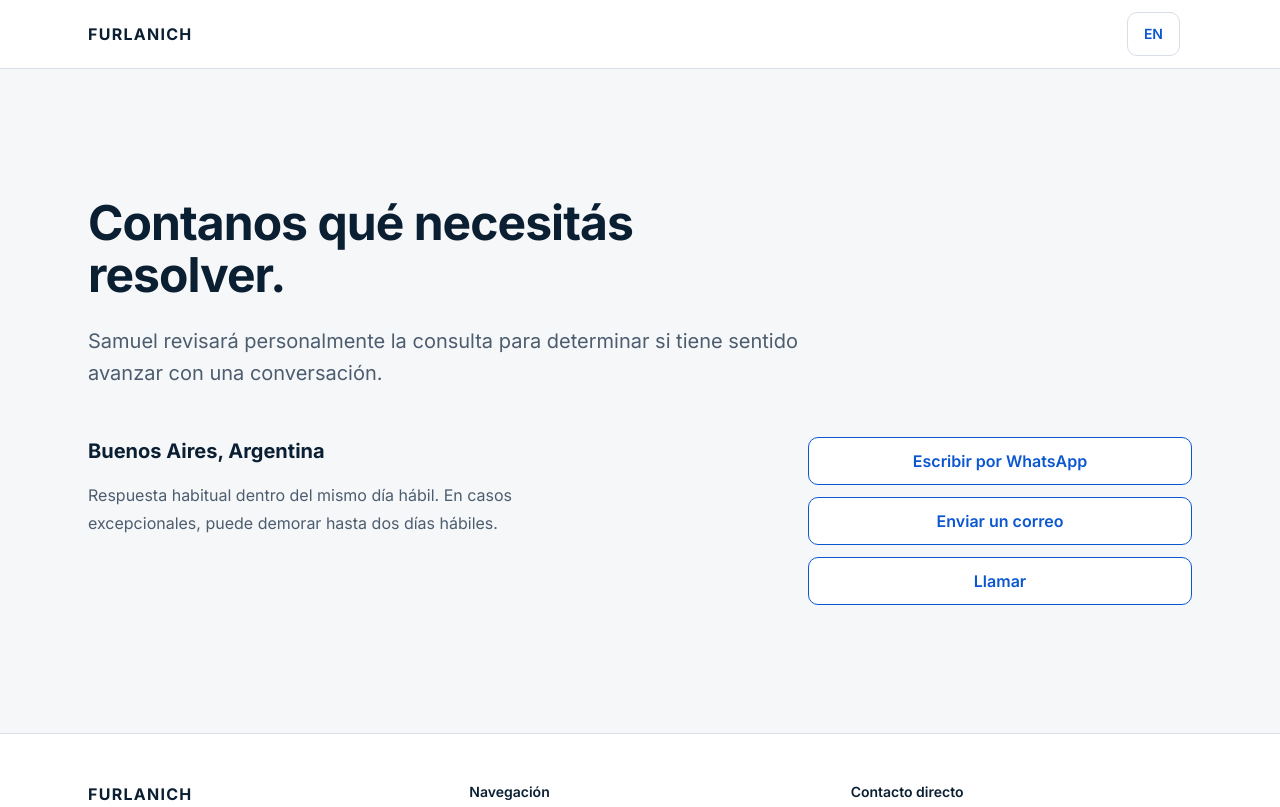
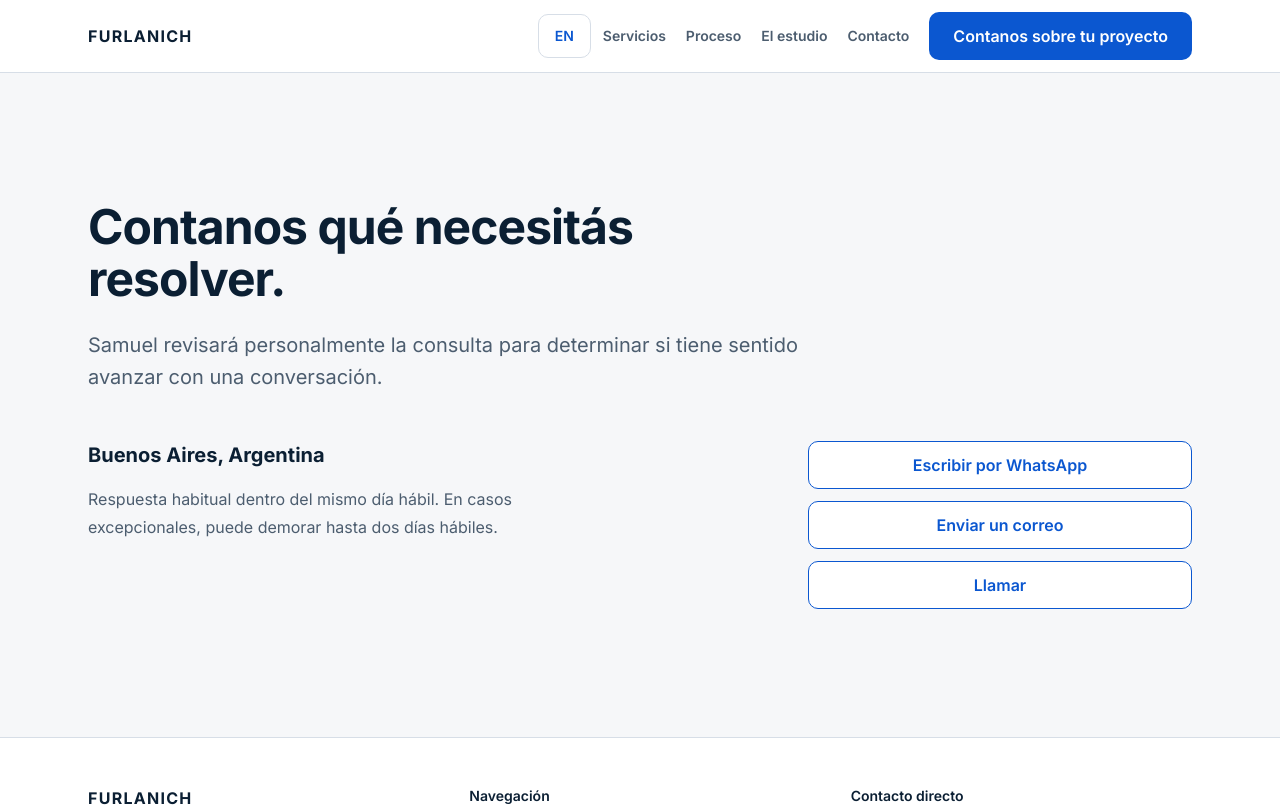
Before and after one commit to Furlanich/Portfolio, a Next.js app: page /contacto in a window 1280 px wide. Shown: the top 807 px of the page. Built offline with nearby package versions, Linux system fonts and the light colour scheme.

Commit message:
fix: restore desktop nav and center mobile panel
Refs: DESIGN-IX-A11Y, DESIGN-VISUAL, ARCH-FINDINGS

```diff
--- a/components/foundation/SiteHeader.tsx
+++ b/components/foundation/SiteHeader.tsx
@@ -16,6 +16,41 @@ interface SiteHeaderProps {
     primaryAction: string;
     languageSwitch: string;
   };
+}
+
+type SiteNavigationLink = {
+  href: string;
+  label: string;
+};
+
+interface PrimaryNavigationItemsProps {
+  links: SiteNavigationLink[];
+  primaryAction: SiteNavigationLink;
+}
+
+function PrimaryNavigationItems({
+  links,
+  primaryAction,
+}: PrimaryNavigationItemsProps) {
+  return (
+    <>
+      {links.map((link) => (
+        <Link
+          key={link.href}
+          href={link.href}
+          className="inline-flex min-h-11 items-center rounded-[8px] px-3 transition-colors duration-[160ms] ease-out hover:bg-foundation-tint hover:text-foundation-action focus:outline-none focus-visible:ring-2 focus-visible:ring-foundation-surface focus-visible:ring-offset-[3px] focus-visible:ring-offset-foundation-action-strong lg:px-0 lg:hover:bg-transparent"
+        >
+          {link.label}
+        </Link>
+      ))}
+      <Link
+        href={primaryAction.href}
+        className="inline-flex min-h-12 items-center justify-center rounded-[10px] bg-foundation-action px-6 text-base font-semibold text-white transition-colors duration-[160ms] ease-out hover:bg-foundation-action-strong focus:outline-none focus-visible:ring-2 focus-visible:ring-foundation-surface focus-visible:ring-offset-[3px] focus-visible:ring-offset-foundation-action-strong"
+      >
+        {primaryAction.label}
+      </Link>
+    </>
+  );
 }
 
 export function SiteHeader({ locale, paths, labels }: SiteHeaderProps) {
@@ -43,7 +78,17 @@ export function SiteHeader({ locale, paths, labels }: SiteHeaderProps) {
             label={labels.languageSwitch}
           />
 
-          <details className="group relative lg:static">
+          <nav
+            aria-label={labels.navigation}
+            className="hidden items-center gap-x-5 gap-y-2 text-sm font-semibold text-foundation-muted lg:flex"
+          >
+            <PrimaryNavigationItems
+              links={navigationLinks}
+              primaryAction={{ href: paths.contact, label: labels.primaryAction }}
+            />
+          </nav>
+
+          <details className="group lg:hidden">
             <summary
               aria-label={labels.menu}
               aria-controls="primary-navigation-panel"
@@ -60,23 +105,12 @@ export function SiteHeader({ locale, paths, labels }: SiteHeaderProps) {
             <nav
               id="primary-navigation-panel"
               aria-label={labels.navigation}
-              className="absolute right-0 top-[calc(100%+13px)] hidden w-[min(calc(100vw-40px),24rem)] flex-col gap-1 rounded-[12px] border border-foundation-border bg-foundation-surface p-2 text-sm font-semibold text-foundation-muted shadow-[0_12px_32px_rgba(11,31,51,0.12)] group-open:flex lg:static lg:flex lg:w-auto lg:flex-row lg:items-center lg:gap-x-5 lg:gap-y-2 lg:border-0 lg:bg-transparent lg:p-0 lg:shadow-none"
+              className="absolute left-1/2 top-full hidden w-[min(calc(100vw-40px),24rem)] -translate-x-1/2 flex-col gap-1 rounded-[12px] border border-foundation-border bg-foundation-surface p-2 text-sm font-semibold text-foundation-muted shadow-[0_12px_32px_rgba(11,31,51,0.12)] group-open:flex"
             >
-              {navigationLinks.map((link) => (
-                <Link
-                  key={link.href}
-                  href={link.href}
-                  className="inline-flex min-h-11 items-center rounded-[8px] px-3 transition-colors duration-[160ms] ease-out hover:bg-foundation-tint hover:text-foundation-action focus:outline-none focus-visible:ring-2 focus-visible:ring-foundation-surface focus-visible:ring-offset-[3px] focus-visible:ring-offset-foundation-action-strong lg:px-0 lg:hover:bg-transparent"
-                >
-                  {link.label}
-                </Link>
-              ))}
-              <Link
-                href={paths.contact}
-                className="inline-flex min-h-12 items-center justify-center rounded-[10px] bg-foundation-action px-6 text-base font-semibold text-white transition-colors duration-[160ms] ease-out hover:bg-foundation-action-strong focus:outline-none focus-visible:ring-2 focus-visible:ring-foundation-surface focus-visible:ring-offset-[3px] focus-visible:ring-offset-foundation-action-strong"
-              >
-                {labels.primaryAction}
-              </Link>
+              <PrimaryNavigationItems
+                links={navigationLinks}
+                primaryAction={{ href: paths.contact, label: labels.primaryAction }}
+              />
             </nav>
           </details>
         </div>
```
Also changed, not shown: 3 other files (tests, documents, lock files or other folders).
